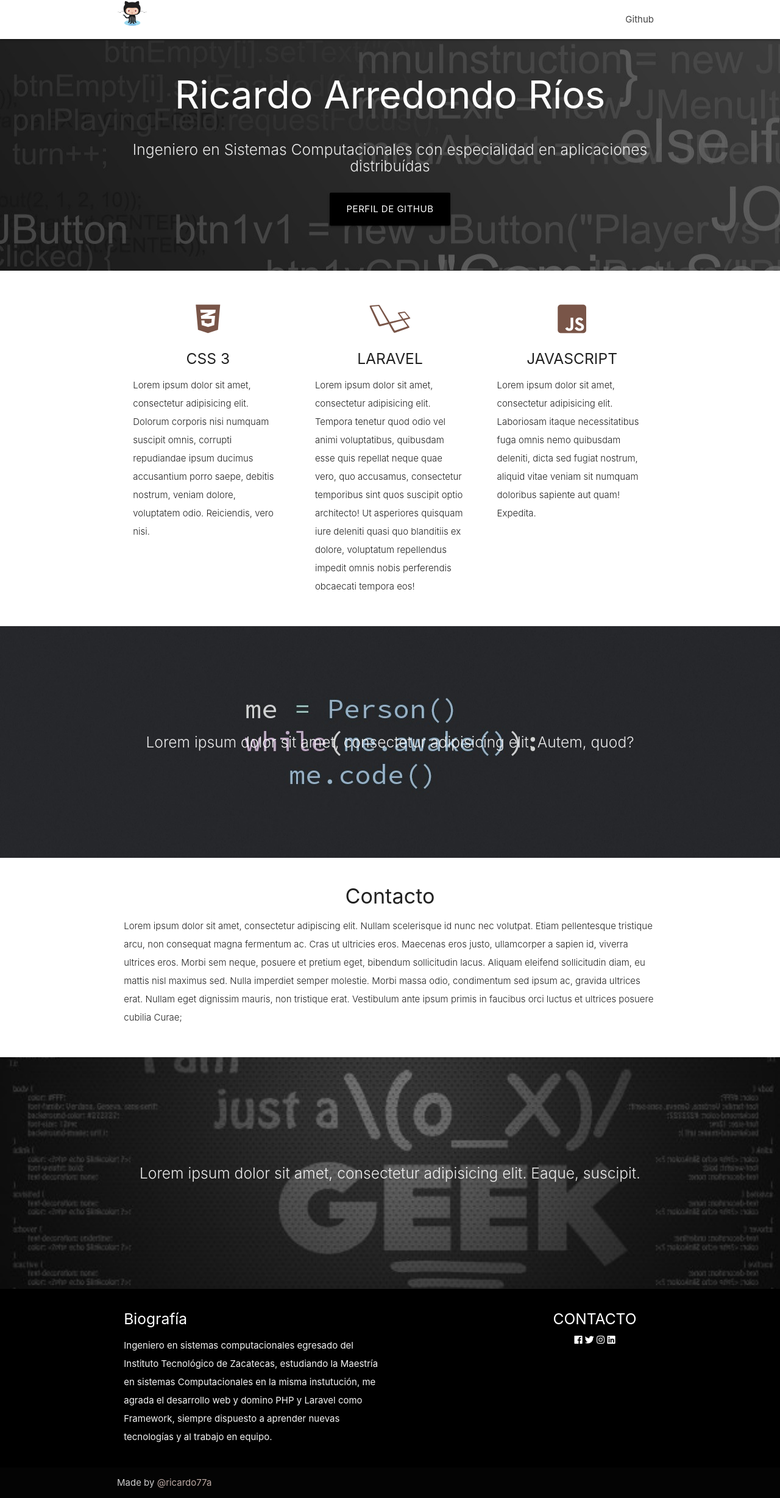
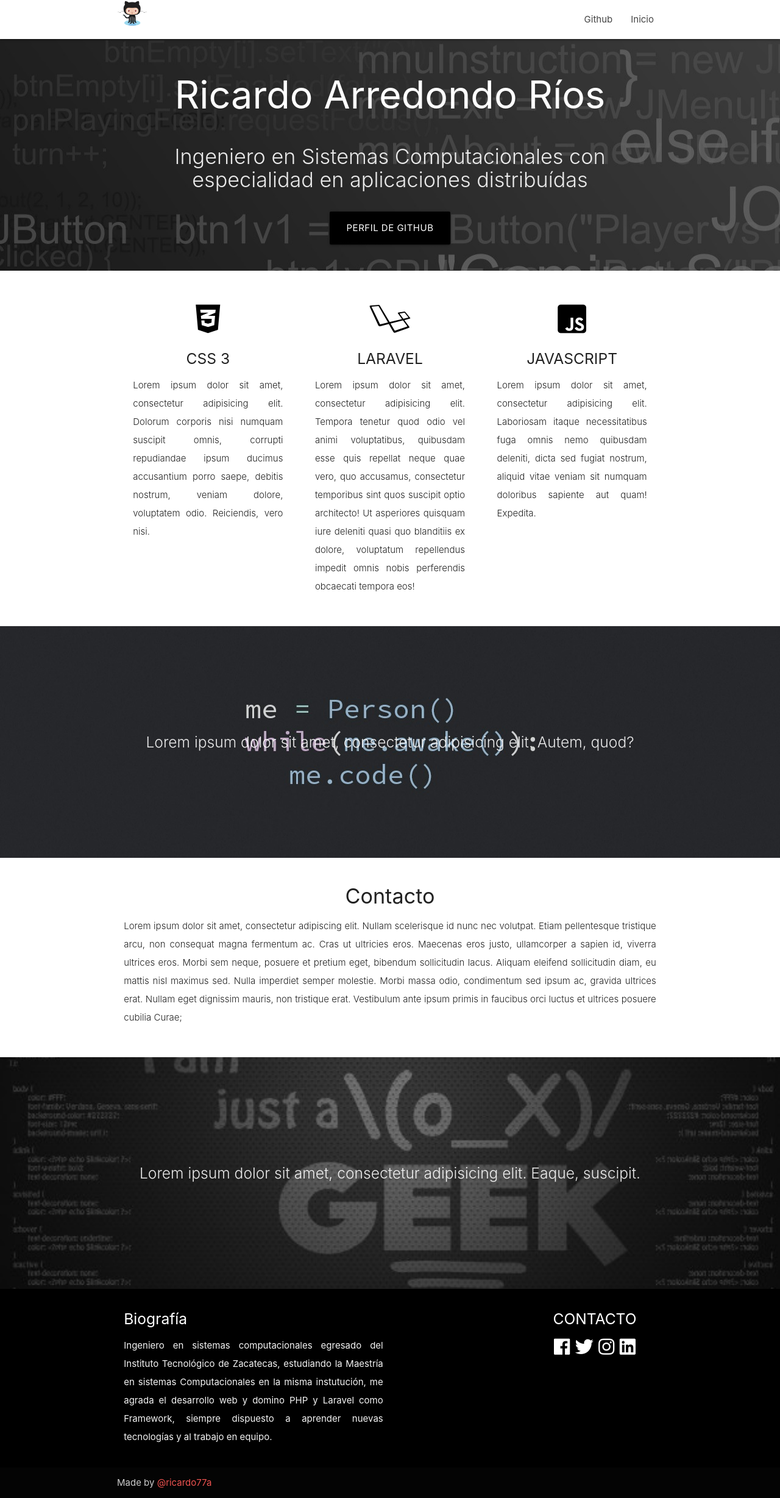
Before and after one commit to ricardo77a/ricardo77a.github.io, a plain HTML site: page index.html in a window 1280 px wide. Shown: the whole page at 61% size. Drawn offline with nearby package versions, Linux system fonts and the light colour scheme; some icons are missing.

Commit message:
Update index.html

```diff
--- a/index.html
+++ b/index.html
@@ -21,22 +21,24 @@
       </a>
       <ul class="right hide-on-med-and-down">
         <li><a href="https://github.com/ricardo77a">Github</a></li>
+        <li><a href="index.html">Inicio</a></li>
       </ul>
 
       <ul id="nav-mobile" class="sidenav">
+        <li><a href="index.html">Index</a></li>
         <li><a href="https://github.com/ricardo77a">Github</a></li>
       </ul>
-      <a href="#" data-target="nav-mobile" class="sidenav-trigger"><i class="material-icons">menu</i></a>
+      <a href="#" data-target="nav-mobile" class="sidenav-trigger black-text"><i class="material-icons">menu</i></a>
     </div>
   </nav>
 
   <div id="index-banner" class="parallax-container">
     <div class="section no-pad-bot">
       <div class="container">
-        <br><br>
-        <h1 class="header center white-text text-lighten-2">Ricardo Arredondo Ríos</h1>
+        <h1 class="header center white-text text-lighten-2 hide-on-med-and-down">Ricardo Arredondo Ríos</h1>
         <div class="row center">
-          <h5 class="header col s12 light">Ingeniero en Sistemas Computacionales con especialidad en aplicaciones distribuídas</h5>
+          <h2 class="hide-on-large-only">Isc Ricardo Arredondo</h2>
+          <h4 class="header col s12 light hide-on-med-and-down">Ingeniero en Sistemas Computacionales con especialidad en aplicaciones distribuídas</h5>
         </div>
         <div class="row center">
           <a href="https://github.com/ricardo77a" class="btn-large waves-effect waves-light teal black">
@@ -60,25 +62,25 @@
       <div class="row">
         <div class="col s12 m4">
           <div class="icon-block">
-            <h2 class="center brown-text"><i class="fab fa-css3-alt"></i></h2>
+            <h2 class="center black-text"><i class="fab fa-css3-alt"></i></h2>
             <h5 class="center">CSS 3</h5>
-            <p class="light">Lorem ipsum dolor sit amet, consectetur adipisicing elit. Dolorum corporis nisi numquam suscipit omnis, corrupti repudiandae ipsum ducimus accusantium porro saepe, debitis nostrum, veniam dolore, voluptatem odio. Reiciendis, vero nisi.</p>
+            <p class="light" style="text-align: justify;">Lorem ipsum dolor sit amet, consectetur adipisicing elit. Dolorum corporis nisi numquam suscipit omnis, corrupti repudiandae ipsum ducimus accusantium porro saepe, debitis nostrum, veniam dolore, voluptatem odio. Reiciendis, vero nisi.</p>
           </div>
         </div>
 
         <div class="col s12 m4">
           <div class="icon-block">
-            <h2 class="center brown-text"><i class="fab fa-laravel"></i></h2>
+            <h2 class="center black-text"><i class="fab fa-laravel"></i></h2>
             <h5 class="center">LARAVEL</h5>
-            <p class="light">Lorem ipsum dolor sit amet, consectetur adipisicing elit. Tempora tenetur quod odio vel animi voluptatibus, quibusdam esse quis repellat neque quae vero, quo accusamus, consectetur temporibus sint quos suscipit optio architecto! Ut asperiores quisquam iure deleniti quasi quo blanditiis ex dolore, voluptatum repellendus impedit omnis nobis perferendis obcaecati tempora eos!</p>
+            <p class="light" style="text-align: justify;">Lorem ipsum dolor sit amet, consectetur adipisicing elit. Tempora tenetur quod odio vel animi voluptatibus, quibusdam esse quis repellat neque quae vero, quo accusamus, consectetur temporibus sint quos suscipit optio architecto! Ut asperiores quisquam iure deleniti quasi quo blanditiis ex dolore, voluptatum repellendus impedit omnis nobis perferendis obcaecati tempora eos!</p>
           </div>
         </div>
 
         <div class="col s12 m4">
           <div class="icon-block">
-            <h2 class="center brown-text"><i class="fab fa-js-square"></i></h2>
+            <h2 class="center black-text"><i class="fab fa-js-square"></i></h2>
             <h5 class="center">JAVASCRIPT</h5>
-            <p class="light">Lorem ipsum dolor sit amet, consectetur adipisicing elit. Laboriosam itaque necessitatibus fuga omnis nemo quibusdam deleniti, dicta sed fugiat nostrum, aliquid vitae veniam sit numquam doloribus sapiente aut quam! Expedita.</p>
+            <p class="light" style="text-align: justify;">Lorem ipsum dolor sit amet, consectetur adipisicing elit. Laboriosam itaque necessitatibus fuga omnis nemo quibusdam deleniti, dicta sed fugiat nostrum, aliquid vitae veniam sit numquam doloribus sapiente aut quam! Expedita.</p>
           </div>
         </div>
       </div>
@@ -103,9 +105,9 @@
 
       <div class="row">
         <div class="col s12 center">
-          <h3><i class="mdi-content-send brown-text"></i></h3>
+          <h3><i class="mdi-content-send black-text"></i></h3>
           <h4>Contacto</h4>
-          <p class="left-align light">Lorem ipsum dolor sit amet, consectetur adipiscing elit. Nullam scelerisque id nunc nec volutpat. Etiam pellentesque tristique arcu, non consequat magna fermentum ac. Cras ut ultricies eros. Maecenas eros justo, ullamcorper a sapien id, viverra ultrices eros. Morbi sem neque, posuere et pretium eget, bibendum sollicitudin lacus. Aliquam eleifend sollicitudin diam, eu mattis nisl maximus sed. Nulla imperdiet semper molestie. Morbi massa odio, condimentum sed ipsum ac, gravida ultrices erat. Nullam eget dignissim mauris, non tristique erat. Vestibulum ante ipsum primis in faucibus orci luctus et ultrices posuere cubilia Curae;</p>
+          <p class="left-align light" style="text-align: justify;">Lorem ipsum dolor sit amet, consectetur adipiscing elit. Nullam scelerisque id nunc nec volutpat. Etiam pellentesque tristique arcu, non consequat magna fermentum ac. Cras ut ultricies eros. Maecenas eros justo, ullamcorper a sapien id, viverra ultrices eros. Morbi sem neque, posuere et pretium eget, bibendum sollicitudin lacus. Aliquam eleifend sollicitudin diam, eu mattis nisl maximus sed. Nulla imperdiet semper molestie. Morbi massa odio, condimentum sed ipsum ac, gravida ultrices erat. Nullam eget dignissim mauris, non tristique erat. Vestibulum ante ipsum primis in faucibus orci luctus et ultrices posuere cubilia Curae;</p>
         </div>
       </div>
 
@@ -129,7 +131,7 @@
       <div class="row">
         <div class="col l6 s12">
           <h5 class="white-text">Biografía</h5>
-          <p class="grey-text text-lighten-4">Ingeniero en sistemas computacionales egresado del Instituto Tecnológico de Zacatecas, estudiando la Maestría en sistemas Computacionales en la misma instutución, me agrada el desarrollo web y domino PHP y Laravel como Framework, siempre dispuesto a aprender nuevas tecnologías y al trabajo en equipo.</p>
+          <p class="grey-text text-lighten-4" style="text-align: justify;">Ingeniero en sistemas computacionales egresado del Instituto Tecnológico de Zacatecas, estudiando la Maestría en sistemas Computacionales en la misma instutución, me agrada el desarrollo web y domino PHP y Laravel como Framework, siempre dispuesto a aprender nuevas tecnologías y al trabajo en equipo.</p>
 
 
         </div>
@@ -146,7 +148,7 @@
         </div>
         <div class="col l3 s12">
           <h5 class="white-text center">CONTACTO</h5>
-          <div class="center">
+          <div class="center" style="font-size: 2em;">
             <a class="white-text" href="https://www.facebook.com/ricardo.arredondo.rios">
               <span class="fab fa-facebook"></span>
             </a>
@@ -165,7 +167,7 @@
     </div>
     <div class="footer-copyright">
       <div class="container">
-      Made by <a class="brown-text text-lighten-3" href="https://github.com/ricardo77a">@ricardo77a</a>
+      Made by <a class="red-text text-lighten-1" href="https://github.com/ricardo77a">@ricardo77a</a>
       </div>
     </div>
   </footer>
```
